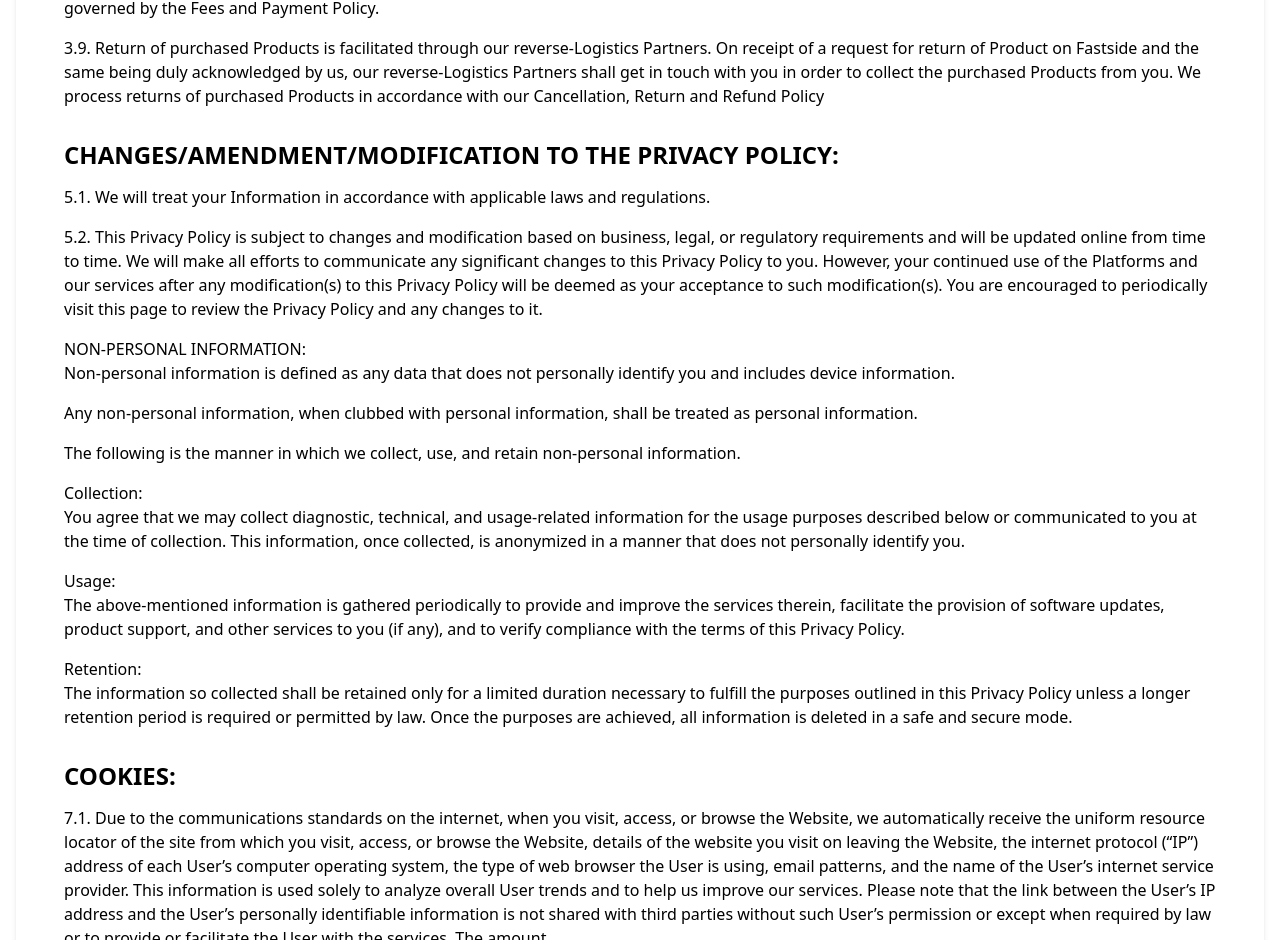
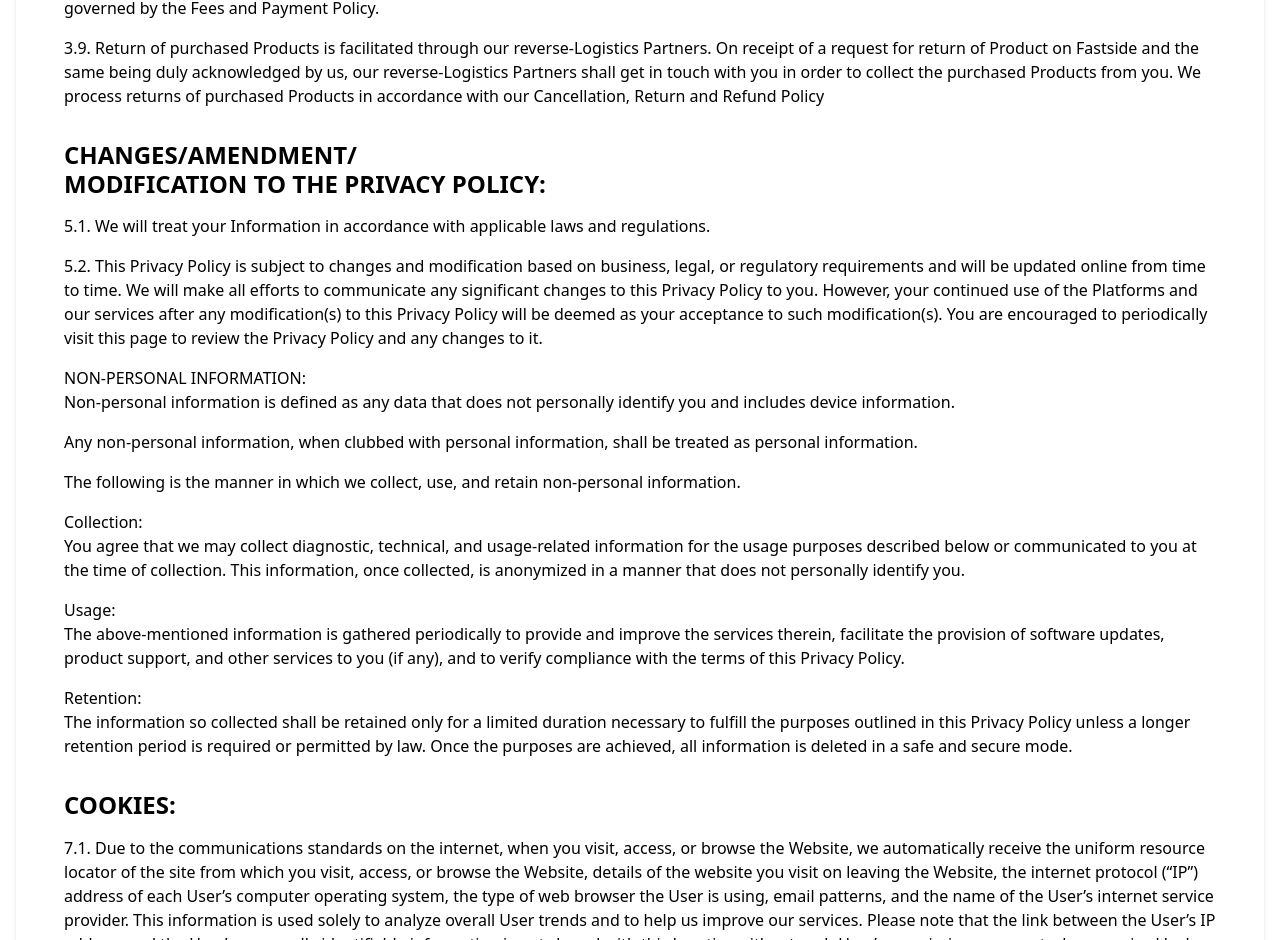
Before and after one commit to shoaibsolanki/Fast-Side-React, a React (Create React App) app: page /policy in a window 1280 px wide. Shown: the part 3656-4596 px from the top of the page. Built offline with nearby package versions, Linux system fonts and the light colour scheme; no server answers.

Commit message:
new code

```diff
--- a/src/about/Policy.js
+++ b/src/about/Policy.js
@@ -327,8 +327,9 @@ const Policy = () => {
           </p>
         </section>
         <section className="mb-8">
-          <h2 className="text-2xl font-semibold mb-4">
-            CHANGES/AMENDMENT/MODIFICATION TO THE PRIVACY POLICY:{" "}
+          <h2 className="text-2xl font-semibold mb-4 text-wrap ">
+            CHANGES/AMENDMENT/<br/>
+            MODIFICATION TO THE PRIVACY POLICY:{" "}
           </h2>
           <p className="mb-4">
             5.1. We will treat your Information in accordance with applicable
--- a/src/gethelp/CustomerCare.js
+++ b/src/gethelp/CustomerCare.js
@@ -1,7 +1,10 @@
 import { Email, Factory, Phone } from "@mui/icons-material";
-import React from "react";
+import React, { useEffect } from "react";
 
 const CustomerCare = () => {
+  useEffect(() => {
+    window.scrollTo(0, 0);
+  }, []);
   return (
     <div className="p-4">
       <h2 className="text-center text-2xl text-black mb-4">Contact Us</h2>
```
